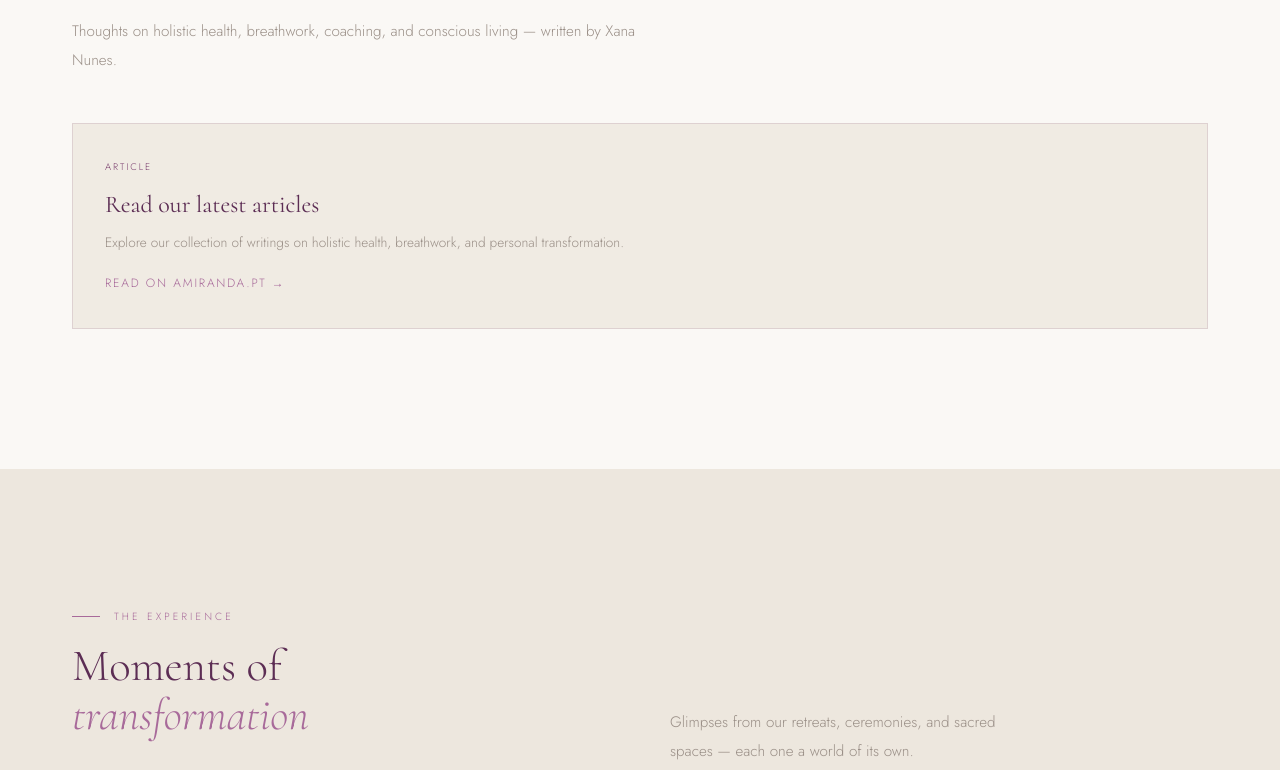
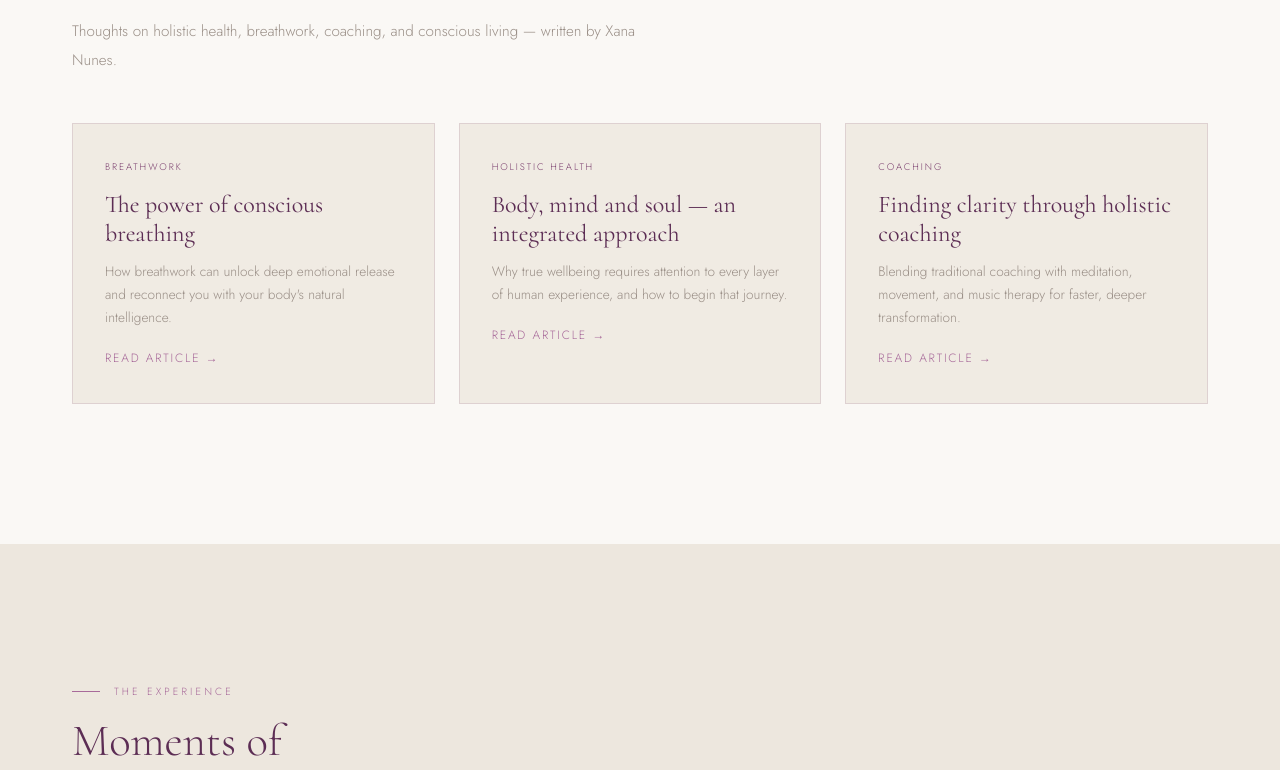
Before and after one commit to vicentericciardi1906/Wize-Collective, a website: page index.html in a window 1280 px wide. Shown: the part 3800-4570 px from the top of the page. Drawn offline with Linux system fonts and the light colour scheme.

Commit message:
Update index.html

```diff
--- a/index.html
+++ b/index.html
@@ -365,12 +365,17 @@ footer{background:var(--plum2);border-top:1px solid rgba(255,255,255,.08);paddin
 
 /* RESPONSIVE */
 @media(max-width:960px){
-  nav{padding:18px 24px;}nav.scrolled{padding:14px 24px;}.nav-links{display:none;}.hamburger{display:flex;}
+  nav{padding:18px 24px;}nav.scrolled{padding:14px 24px;}.nav-links{display:none;}.nav-book{display:none;}.hamburger{display:flex;}
   #hero{grid-template-columns:1fr;height:auto;}.hero-left{padding:120px 24px 60px;}.hero-right{height:300px;}.hero-sub{display:none;}
+  .hero-ctas .btn-primary,.hero-ctas .btn-ghost{padding:14px 32px;font-size:.7rem;text-align:center;}
   section,#about,#retreats,#calendar,#blog,#gallery,#testimonials,#faq,#contact{padding:80px 24px;}
+  #about{grid-template-columns:1fr;gap:48px;}
+  .about-visual{order:2;}.about-content{order:1;}
   .about-visual,.gallery-intro,.testi-header,.footer-grid{grid-template-columns:1fr;gap:40px;}
+  .testi-header{text-align:left;}.testi-rating{text-align:left;}
   .retreats-grid,.testi-grid{grid-template-columns:1fr;}
   .calendar-grid,.team-layout,.faq-layout,#contact{grid-template-columns:1fr;gap:48px;}
+  .cal-event{grid-template-columns:60px 1fr auto;padding:28px 24px;gap:16px;}
   .gallery-grid{grid-template-columns:1fr 1fr;grid-template-rows:auto;}
   .g-item:nth-child(1){grid-column:span 2;grid-row:span 1;height:240px;}
   .g-item:nth-child(2),.g-item:nth-child(3),.g-item:nth-child(4),.g-item:nth-child(5){grid-column:span 1;height:160px;}
@@ -380,7 +385,7 @@ footer{background:var(--plum2);border-top:1px solid rgba(255,255,255,.08);paddin
   .footer-bottom{flex-direction:column;gap:14px;text-align:center;}
   .modal-body,.modal-header{padding:28px 24px;}
   .sf-row,.cf-row{grid-template-columns:1fr;}
-  .cal-event{grid-template-columns:60px 1fr;}
+  .blog-grid{grid-template-columns:1fr;}
 }
 </style>
 </head>
@@ -580,10 +585,22 @@ footer{background:var(--plum2);border-top:1px solid rgba(255,255,255,.08);paddin
   <p class="section-body reveal rd1" style="max-width:600px;margin-bottom:48px;">Thoughts on holistic health, breathwork, coaching, and conscious living &mdash; written by Xana Nunes.</p>
   <div class="blog-grid reveal rd2">
     <a href="https://amiranda.pt" target="_blank" class="blog-card">
-      <div class="blog-card-tag">Article</div>
-      <div class="blog-card-title">Read our latest articles</div>
-      <div class="blog-card-excerpt">Explore our collection of writings on holistic health, breathwork, and personal transformation.</div>
-      <div class="blog-card-link">Read on amiranda.pt &rarr;</div>
+      <div class="blog-card-tag">Breathwork</div>
+      <div class="blog-card-title">The power of conscious breathing</div>
+      <div class="blog-card-excerpt">How breathwork can unlock deep emotional release and reconnect you with your body's natural intelligence.</div>
+      <div class="blog-card-link">Read article &rarr;</div>
+    </a>
+    <a href="https://amiranda.pt" target="_blank" class="blog-card">
+      <div class="blog-card-tag">Holistic Health</div>
+      <div class="blog-card-title">Body, mind and soul &mdash; an integrated approach</div>
+      <div class="blog-card-excerpt">Why true wellbeing requires attention to every layer of human experience, and how to begin that journey.</div>
+      <div class="blog-card-link">Read article &rarr;</div>
+    </a>
+    <a href="https://amiranda.pt" target="_blank" class="blog-card">
+      <div class="blog-card-tag">Coaching</div>
+      <div class="blog-card-title">Finding clarity through holistic coaching</div>
+      <div class="blog-card-excerpt">Blending traditional coaching with meditation, movement, and music therapy for faster, deeper transformation.</div>
+      <div class="blog-card-link">Read article &rarr;</div>
     </a>
   </div>
 </section>
```
